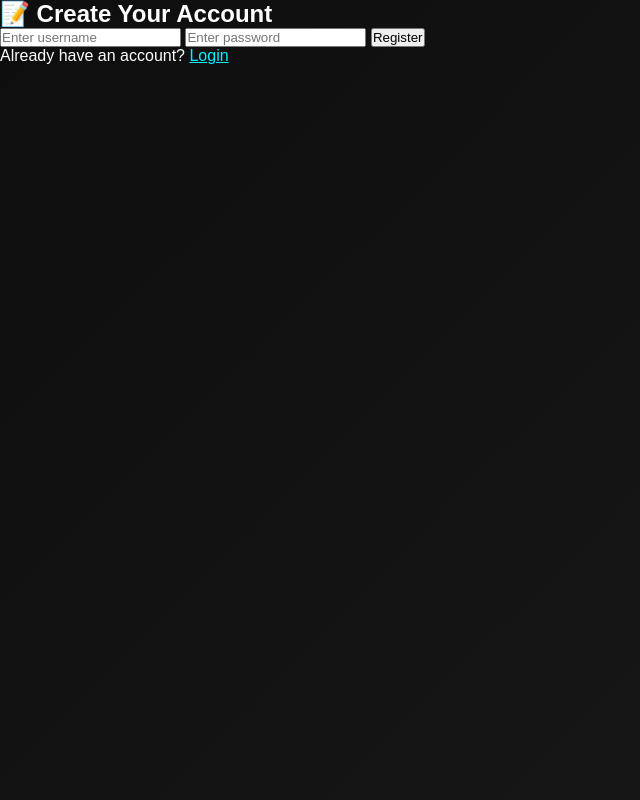
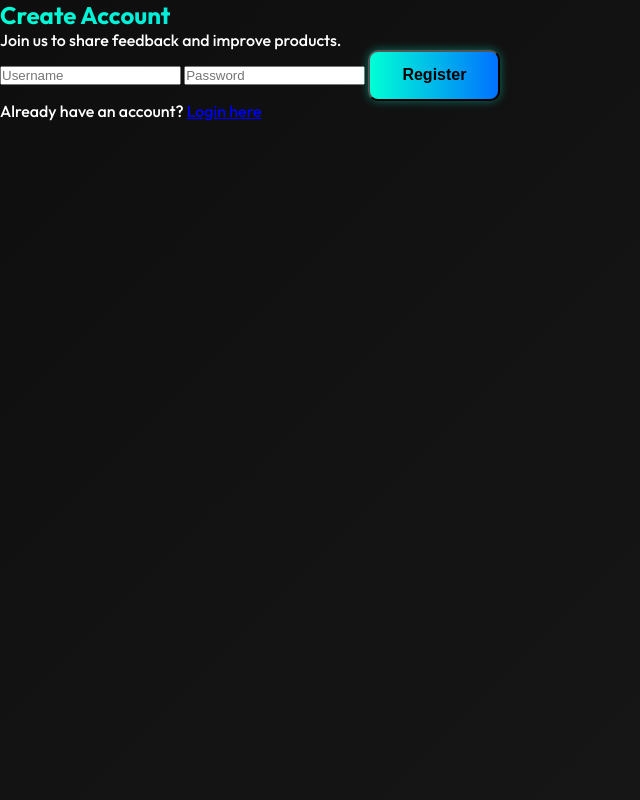
Before and after one commit to buildwithjanhavi/Website-Feedback-Collector-with-Admin-Dashboard, a Flask app: page /register in a window 1280 px wide. Shown: the whole page, without its empty margins (0-640 px from the left). Run offline with Flask 2, Linux system fonts and the light colour scheme.

Commit message:
Update register.html

```diff
--- a/templates/register.html
+++ b/templates/register.html
@@ -2,31 +2,34 @@
 <html lang="en">
 <head>
   <meta charset="UTF-8" />
+  <meta name="viewport" content="width=device-width, initial-scale=1.0"/>
   <title>Register | Feedback Collector</title>
-  <meta name="viewport" content="width=device-width, initial-scale=1.0"/>
   <link rel="stylesheet" href="{{ url_for('static', filename='style.css') }}">
+  <link href="https://fonts.googleapis.com/css2?family=Outfit:wght@300;500;700&display=swap" rel="stylesheet">
 </head>
-<body>
-  <div class="form-container">
-    <form method="POST" action="{{ url_for('register') }}">
-      <h2>📝 Create Your Account</h2>
+<body class="auth-page">
+
+  <div class="auth-container">
+    <h2 class="gradient-text">Create Account</h2>
+    <p class="subtext">Join us to share feedback and improve products.</p>
 
     {% with messages = get_flashed_messages() %}
       {% if messages %}
-          <div class="flash">
+        <div class="flash-message">
           {% for message in messages %}
-              {{ message }}
+            <p>{{ message }}</p>
           {% endfor %}
         </div>
       {% endif %}
     {% endwith %}
 
-      <input type="text" name="username" placeholder="Enter username" required minlength="3" maxlength="20">
-      <input type="password" name="password" placeholder="Enter password" required minlength="4" maxlength="20">
-      <input type="submit" value="Register">
+    <form method="POST" class="auth-form">
+      <input type="text" name="username" placeholder="Username" required>
+      <input type="password" name="password" placeholder="Password" required>
+      <button type="submit" class="cta-btn">Register</button>
+      <p class="auth-switch">Already have an account? <a href="{{ url_for('login') }}">Login here</a></p>
     </form>
+  </div>
 
-    <p class="center-text">Already have an account? <a href="{{ url_for('login') }}" style="color: #00f2fe;">Login</a></p>
-  </div>
 </body>
 </html>
```
Lines whose indentation alone changed are shown as unchanged.
